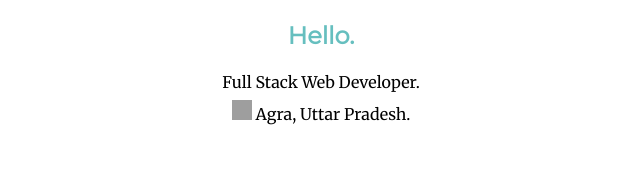
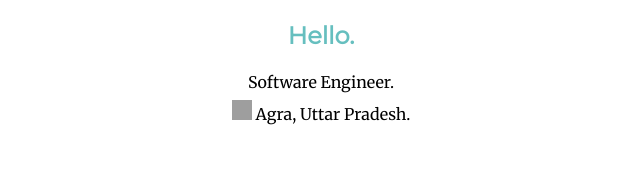
Before and after one commit to bansaldhruv0809/My-Css-WebSite, a plain HTML site: page index.html in a window 1280 px wide. Shown: the part 984-1161 px from the top of the page, 319-959 px from the left. Drawn offline with Linux system fonts and the light colour scheme; grey boxes are pictures that could not be loaded.

Commit message:
Update index.html

```diff
--- a/index.html
+++ b/index.html
@@ -24,7 +24,7 @@
     <div class="profile">
       <img  class="my-pic" src="20190929_193542.jpg" alt="Founder/Ceo">
       <h2>Hello.</h2>
-      <p>Full Stack Web Developer.<br><img src="https://cdn-icons-png.flaticon.com/512/484/484167.png" height="20px" width="20px" alt="Location"> Agra, Uttar Pradesh. </p>
+      <p>Software Engineer.<br><img src="https://cdn-icons-png.flaticon.com/512/484/484167.png" height="20px" width="20px" alt="Location"> Agra, Uttar Pradesh. </p>
     </div>
     <hr class="hor1">
     <div class="skills">
```
